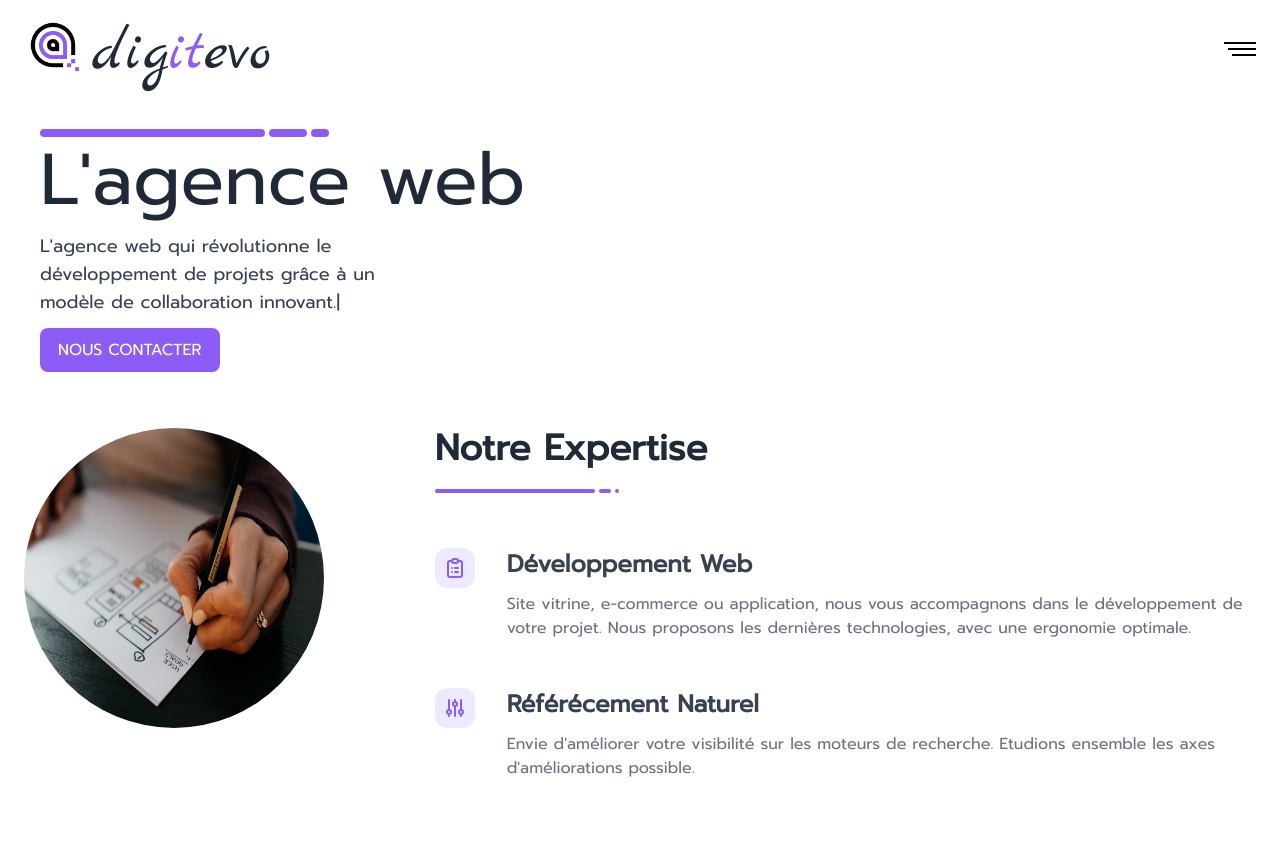
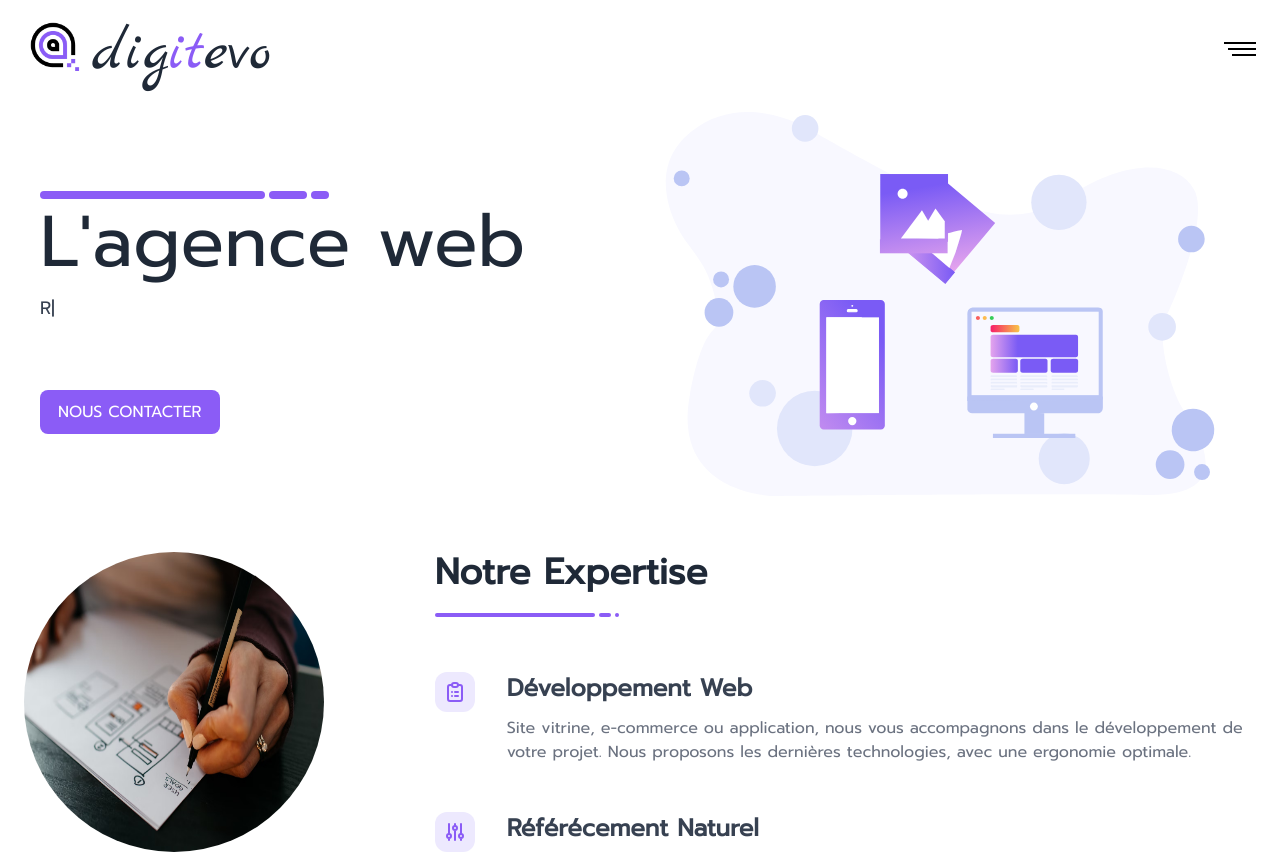
Before and after one commit to mohammedlaslaa/digitevo, a Next.js app: page / in a window 1280 px wide. Shown: the top 854 px of the page. Built offline with nearby package versions, Linux system fonts and the light colour scheme.

Commit message:
fix size computer phone image

```diff
--- a/src/components/Home/MainSection.tsx
+++ b/src/components/Home/MainSection.tsx
@@ -36,7 +36,7 @@ const MainSection: NextPage = () => (
           </a>
         </div>
       </div>
-      <div className="hidden sm:block sm:w-1/2 relative my-auto">
+      <div className="hidden h-96 sm:block sm:w-1/2 relative my-auto">
         <Image
           src="/images/computer_phone.svg"
           alt="Digital innovative"
```
